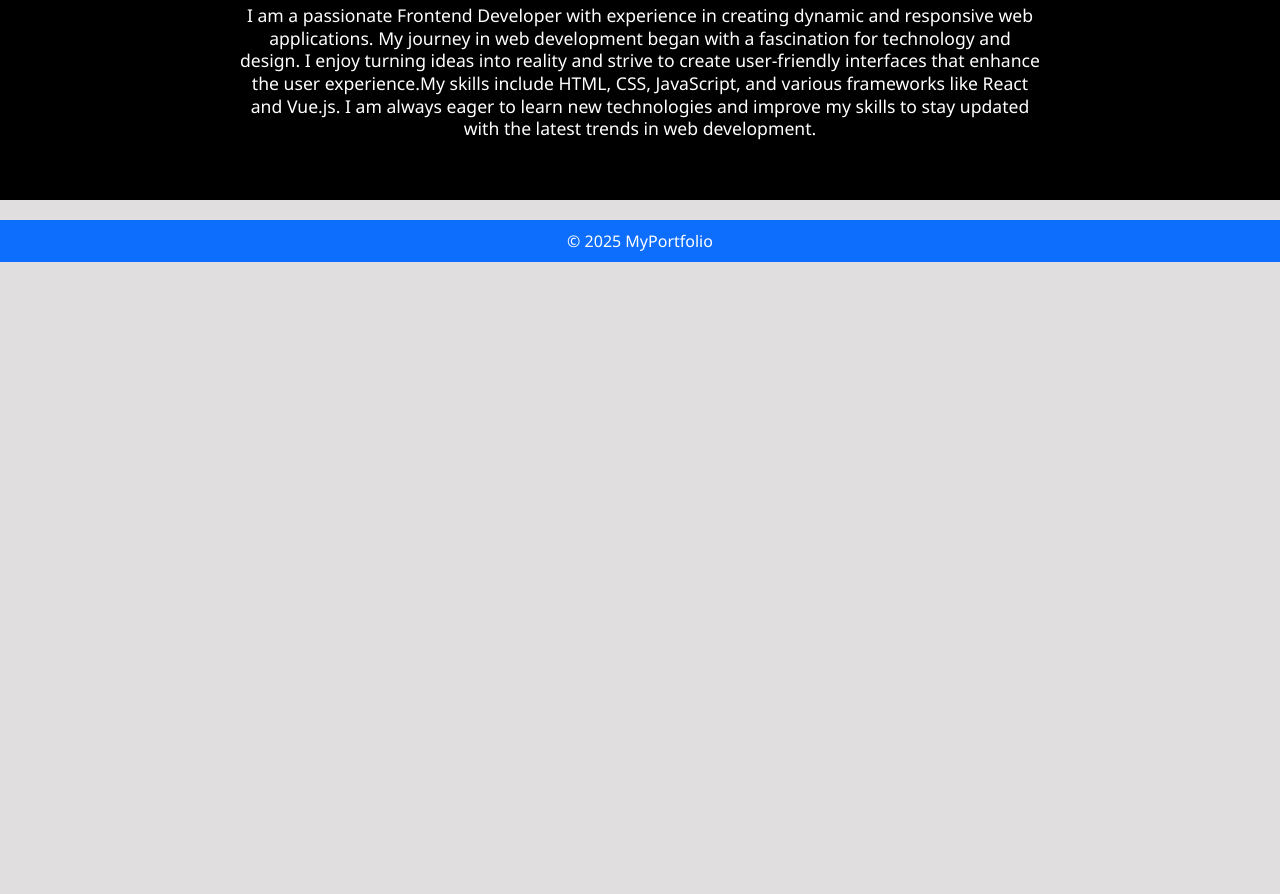
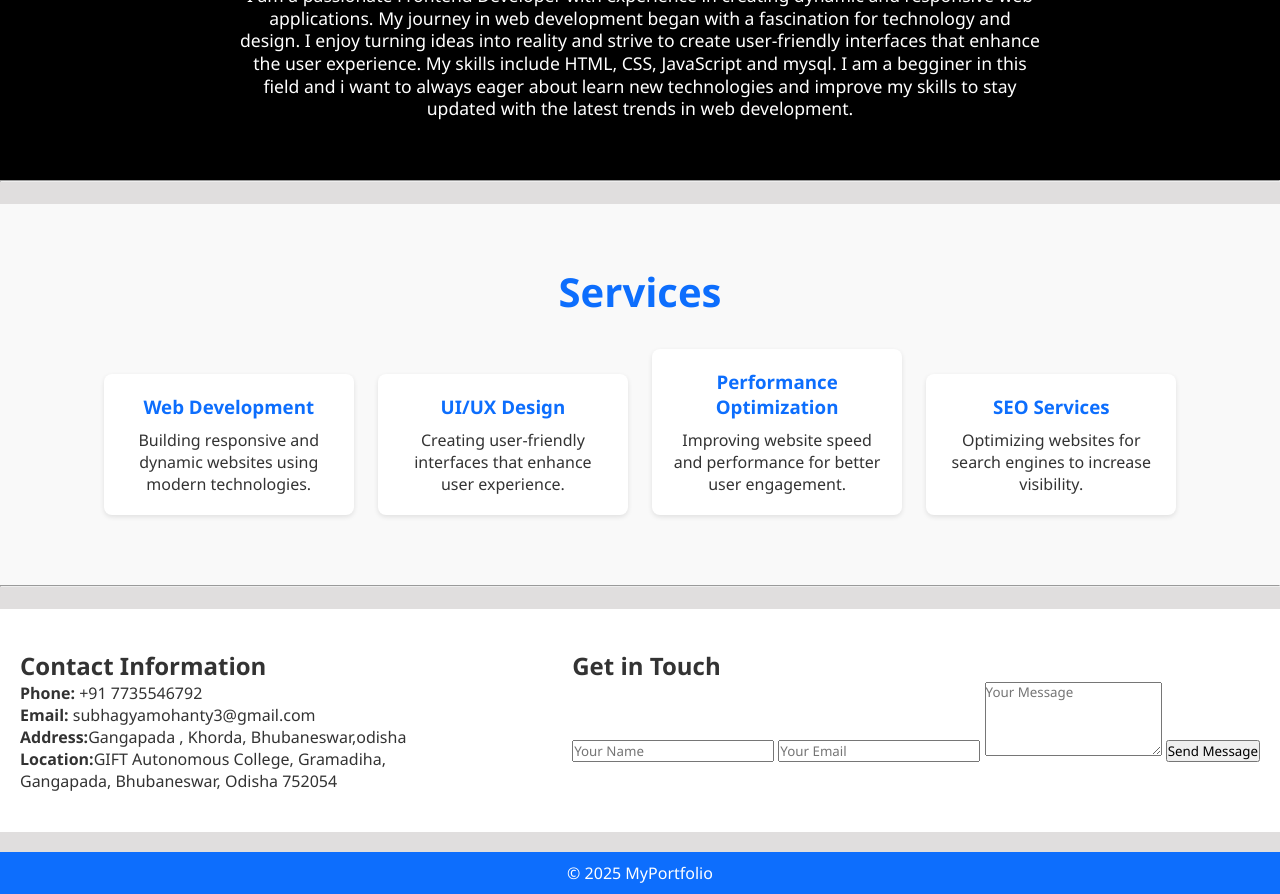
Before and after one commit to SoubhagyaMohanty-018/portfolio, a plain HTML site: page index.html in a window 1280 px wide. Shown: the part 655-1549 px from the top of the page. Before the commit the page ends 917 px from the top, so only its background shows below. Drawn offline with Linux system fonts and the light colour scheme.

Commit message:
Update index.html

```diff
--- a/index.html
+++ b/index.html
@@ -27,6 +27,7 @@
             display: flex;
             justify-content: space-between;
             align-items: center;
+            z-index: 1000;
         }
 
         .logo {
@@ -55,7 +56,7 @@
             justify-content: center;
             gap: 40px;
             padding: 80px 20px;
-            background-color: #000301;
+            background-color: hsl(0, 0%, 0%);
             flex-wrap: wrap;
         }
 
@@ -70,13 +71,13 @@
         }
 
         .typewriter {
-            color: #555;
+            color: #197053;
             font-size: 1.5rem;
             height: 40px;
             overflow: hidden;
             border-right: .15em solid #0d6efd;
             white-space: nowrap;
-            animation: typing 3s steps(20, end) infinite, blink .7s infinite;
+            animation: typing 3s steps(30, end) infinite, blink .7s infinite;
         }
 
         @keyframes typing {
@@ -113,23 +114,18 @@
             box-shadow: 10px 10px 10px 10px rgb(36, 118, 189);
         }
 
-        .portfolio {
-            padding: 60px 20px;
-            display: grid;
-            grid-template-columns: repeat(auto-fit, minmax(250px, 1fr));
-            gap: 20px;
-            background: #f9f9f9;
-        }
         .about {
             padding: 60px 20px;
             background-color: #000000;
             text-align: center;
         }
+
         .about h2 {
             font-size: 2.5rem;
             margin-bottom: 20px;
             color: #ffffff;
         }
+
         .about p {
             max-width: 800px;
             margin: 0 auto;
@@ -138,17 +134,51 @@
             color: #ffffff;
         }
 
+        .services {
+            padding: 60px 20px;
+            background-color: #f9f9f9;
+            text-align: center;
+        }
 
-        .project {
-            background-color: white;
-            padding: 15px;
+        .services h2 {
+            font-size: 2.5rem;
+            margin-bottom: 20px;
+            color: #0d6efd;
+        }
+
+        .service-box {
+            display: inline-block;
+            background-color: #ffffff;
+            padding: 20px;
             border-radius: 8px;
             box-shadow: 0 2px 5px rgba(0, 0, 0, 0.1);
+            margin: 10px;
+            width: 250px;
+            transition: transform 0.3s;
         }
 
-        .project h3 {
+        .service-box:hover {
+            transform: translateY(-5px);
+        }
+
+        .service-box h3 {
             color: #0d6efd;
             margin-bottom: 10px;
+        }
+
+        .contact {
+            display: flex;
+            justify-content: space-between;
+            align-items: flex-start;
+            background-color: #ffffff;
+            padding: 40px 20px;
+        }
+
+        .contact-info {
+            flex: 1;
+            max-width: 400px;
+            margin-right: 20px;
+            text-align: left;
         }
 
         .footer {
@@ -168,7 +198,7 @@
         <nav>
             <a href="#home">Home</a>
             <a href="#about">About</a>
-            <a href="#service">Service</a>
+            <a href="#services">Services</a>
             <a href="#contact">Contact</a>
         </nav>
     </header>
@@ -177,64 +207,68 @@
         <div class="hero-text">
             <h1>Hi, I'm Subhagya Mohanty</h1>
             <div class="typewriter" id="typewriter"> I am a Frontend & Web developer. </div>
-            <div>
-
-            </div>
         </div>
         <img src="pinku1.jpg" alt="Profile Picture">
     </section>
+    <hr>
     <br>
-    <br>
-
 
     <section class="about" id="about">
         <h2>About Me</h2>
-        <p>I am a passionate Frontend Developer with experience in creating dynamic and responsive web applications. My journey in web development began with a fascination for technology and design. I enjoy turning ideas into reality and strive to create user-friendly interfaces that enhance the user experience.My skills include HTML, CSS, JavaScript, and various frameworks like React and Vue.js. I am always eager to learn new technologies and improve my skills to stay updated with the latest trends in web development.
-        </p>
-
-
+        <p>I am a passionate Frontend Developer with experience in creating dynamic and responsive web applications. My
+            journey in web development began with a fascination for technology and design. I enjoy turning ideas into
+            reality and strive to create user-friendly interfaces that enhance the user experience. My skills include
+            HTML, CSS, JavaScript and mysql. I am a begginer in this field and i want to always eager about learn new
+            technologies and improve my skills to stay updated with the latest trends in web development.</p>
     </section>
 
+    <hr>
+    <br>
+    <section class="services" id="services">
+        <h2>Services</h2>
+        <div class="service-box">
+            <h3>Web Development</h3>
+            <p>Building responsive and dynamic websites using modern technologies.</p>
+        </div>
+        <div class="service-box">
+            <h3>UI/UX Design</h3>
+            <p>Creating user-friendly interfaces that enhance user experience.</p>
+        </div>
+        <div class="service-box">
+            <h3>Performance Optimization</h3>
+            <p>Improving website speed and performance for better user engagement.</p>
+        </div>
+        <div class="service-box">
+            <h3>SEO Services</h3>
+            <p>Optimizing websites for search engines to increase visibility.</p>
+        </div>
+    </section>
+    <hr>
+    <br>
 
-
-
-
-
+    <section class="contact" id="contact">
+        <div class="contact-info">
+            <h2>Contact Information</h2>
+            <p><strong>Phone:</strong> +91 7735546792</p>
+            <p><strong>Email:</strong> subhagyamohanty3@gmail.com</p>
+            <p><strong>Address:</strong>Gangapada , Khorda, Bhubaneswar,odisha</p>
+            <p><strong>Location:</strong>GIFT Autonomous College, Gramadiha, Gangapada, Bhubaneswar, Odisha 752054</p>
+        </div>
+        <div class="contact-form">
+            <h2>Get in Touch</h2>
+            <form>
+                <input type="text" placeholder="Your Name" required>
+                <input type="email" placeholder="Your Email" required>
+                <textarea rows="4" placeholder="Your Message" required></textarea>
+                <button type="submit">Send Message</button>
+            </form>
+        </div>
+    </section>
 
     <footer class="footer">
         &copy; 2025 MyPortfolio
     </footer>
 
-    <!-- <script>
-    const typewriter = document.getElementById('typewriter');
-    const words = ["Web Developer", "UI/UX Designer", "Freelancer"];
-    let wordIndex = 0;
-    let charIndex = 0;
-    let isDeleting = false;
-
-    function type() {
-      const currentWord = words[wordIndex];
-      if (isDeleting) {
-        typewriter.textContent = currentWord.substring(0, charIndex--);
-      } else {
-        typewriter.textContent = currentWord.substring(0, charIndex++);
-      }
-
-      if (!isDeleting && charIndex === currentWord.length + 1) {
-        isDeleting = true;
-        setTimeout(type, 1500);
-      } else if (isDeleting && charIndex === 0) {
-        isDeleting = false;
-        wordIndex = (wordIndex + 1) % words.length;
-        setTimeout(type, 500);
-      } else {
-        setTimeout(type, isDeleting ? 80 : 150);
-      }
-    }
-
-    type();
-  </script> -->
-
 </body>
 
 </html>
```
